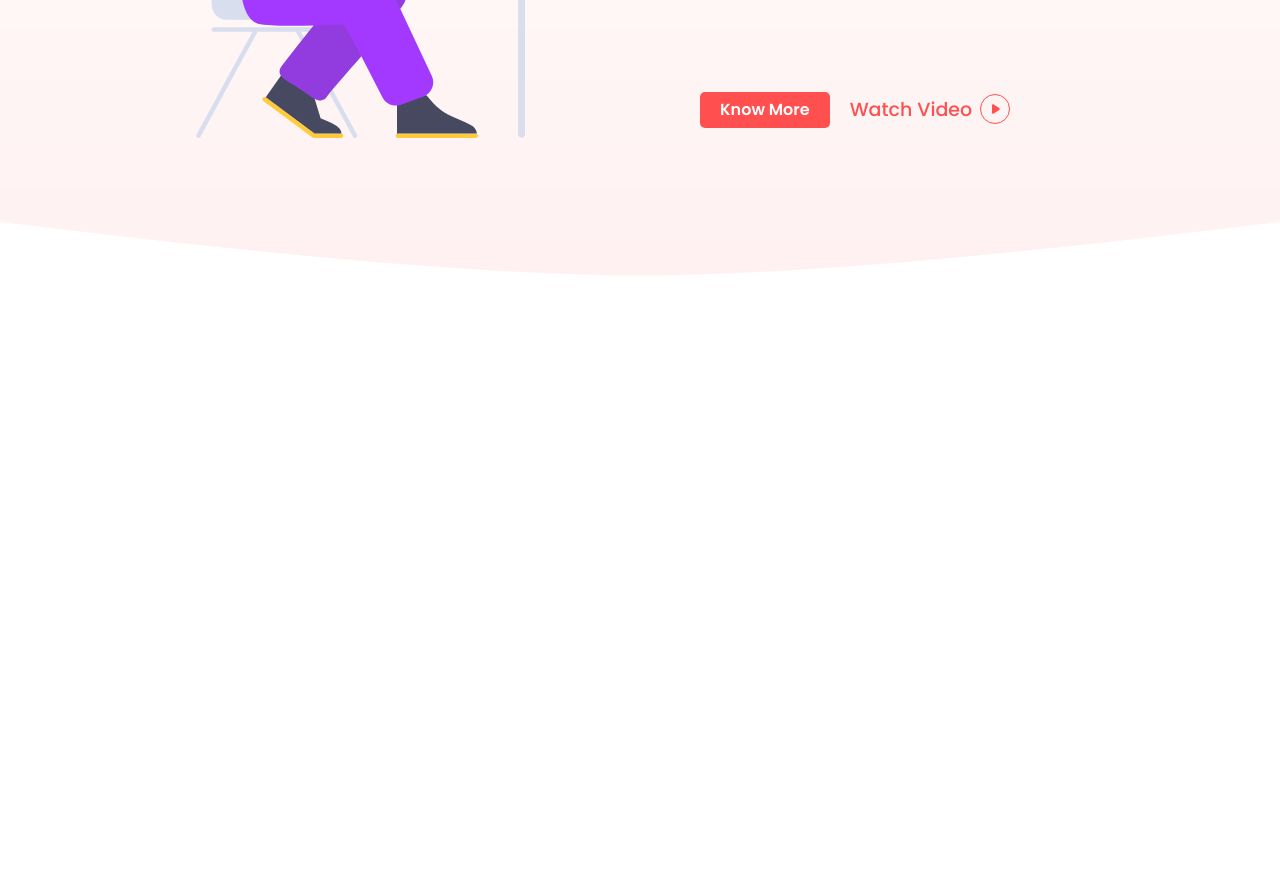
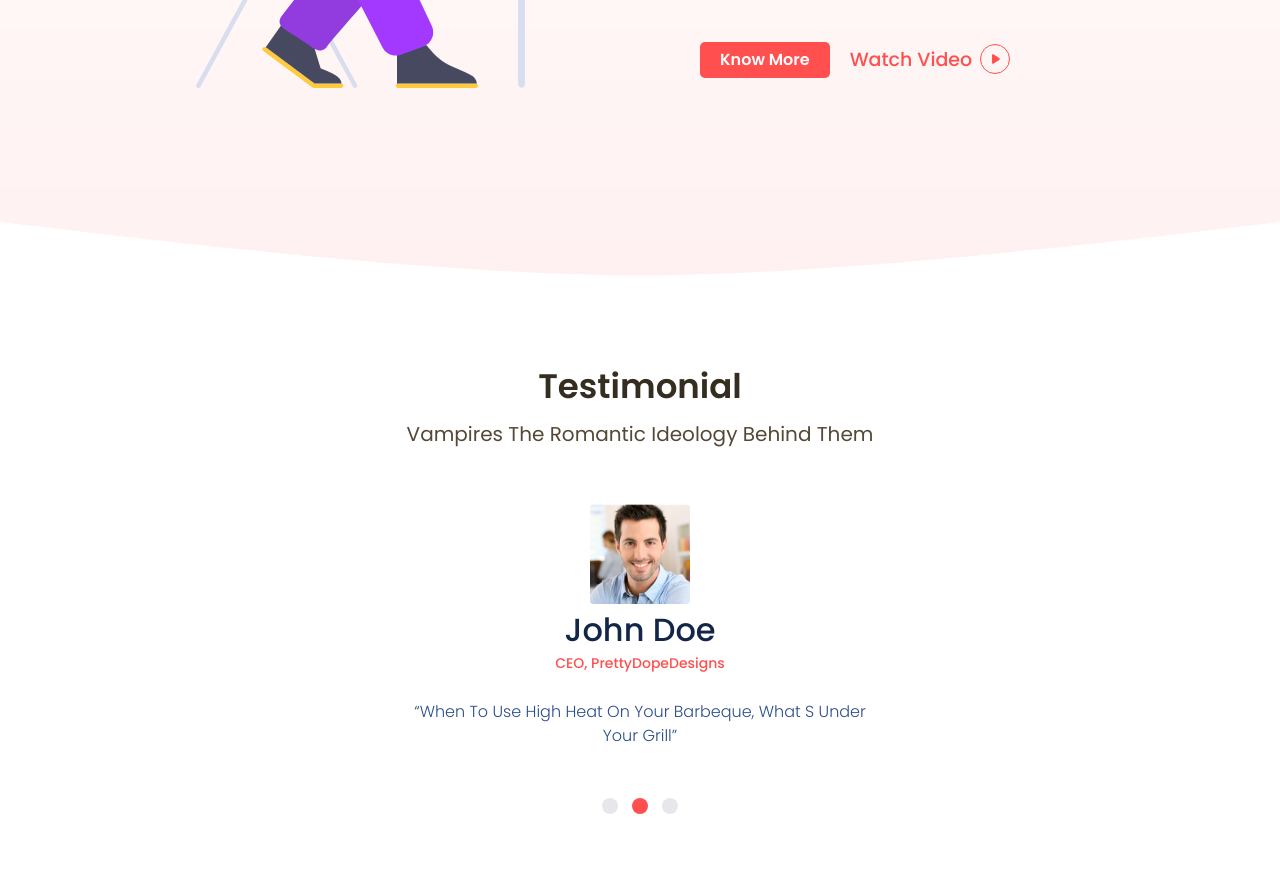
Before and after one commit to luisbelisario/html_css_projects, a plain HTML site: page protips/index.html in a window 1280 px wide. Shown: the part 1653-2534 px from the top of the page. Before the commit the page ends 1941 px from the top, so only its background shows below. Drawn offline with Linux system fonts and the light colour scheme.

Commit message:
Finalizei a area de testemunhos

```diff
--- a/protips/css/styles.css
+++ b/protips/css/styles.css
@@ -216,7 +216,7 @@ html, body {
 }
 
 #about .center {
-    padding-top: 150px;
+    padding-top: 100px;
 }
 
 .about-img {
@@ -302,3 +302,79 @@ html, body {
     font-size: 19px;
     font-weight: 500;
 }
+
+/* TESTIMONIALS AREA */
+
+.box-test {
+    text-align: center;
+}
+
+.title-test {
+    font-size: 34px;
+    line-height: 36px;
+    color: #342D20;
+    font-weight: 600;
+    margin-top: 80px;
+    margin-bottom: 20px;
+}
+
+.sub-test {
+    font-size: 20px;
+    color: #544837;
+}
+
+.img-test {
+    border-radius: 4px;
+    overflow: hidden;
+    width: 100px;
+    height: 100px;
+    margin: 60px auto 10px auto;
+}
+
+.info-test {
+    margin: 10px auto 10px auto;
+}
+
+.name-test {
+    display: block;
+    color: #122649;
+    font-size: 32px;
+    font-weight: 500;
+    margin-bottom: 10px;
+}
+
+.role-test {
+    display: block;
+    color: #FF4F4F;
+    font-size: 14px;
+    font-weight: 500;
+    margin-bottom: 30px;
+}
+
+.parag-test {
+    display: block;
+    color: #2C4E8B;
+    font-size: 16px;
+    line-height: 24px;
+    font-weight: lighter;
+}
+
+.bullets {
+    margin-top: 50px;
+    text-align: center;
+}
+
+.bullet {
+    background: #122649;
+    opacity: 0.11;
+    width: 16px;
+    height: 16px;
+    display: inline-block;
+    margin: 0 5px;
+    border-radius: 16px;
+}
+
+.active {
+    background: #FF4F4F;
+    opacity: 1;
+}
--- a/protips/index.html
+++ b/protips/index.html
@@ -145,6 +145,30 @@
                 <div class="clear"></div>
             </div>
         </div>
+
+        <!--Testimonials Area-->
+        <div id="testimonial">
+            <div class="center">
+                <div class="box-test">
+                    <h2 class="title-test">Testimonial</h2>
+                    <h5 class="sub-test">Vampires The Romantic Ideology Behind Them</h5>
+                    <div class="img-test">
+                        <img src="images/img-test.png" alt="john-doe">
+                    </div>
+                    <div class="info-test">
+                        <span class="name-test">John Doe</span>
+                        <span class="role-test">CEO, PrettyDopeDesigns</span>
+                        <p class="parag-test">“When To Use High Heat On Your Barbeque, What S Under <br> Your Grill”</p>
+                    </div>
+                </div>
+                <div class="bullets">
+                    <a href="" class="bullet"></a>
+                    <a href="" class="bullet active"></a>
+                    <a href="" class="bullet"></a>
+                </div>
+                <br> <br> <br> <br>
+            </div>
+        </div>
     </div>
 </body>
 </html>
```
Also changed, not shown: protips/images/dot-r.png (added), protips/images/dot-w.png (added), protips/images/img-test.png (added).
